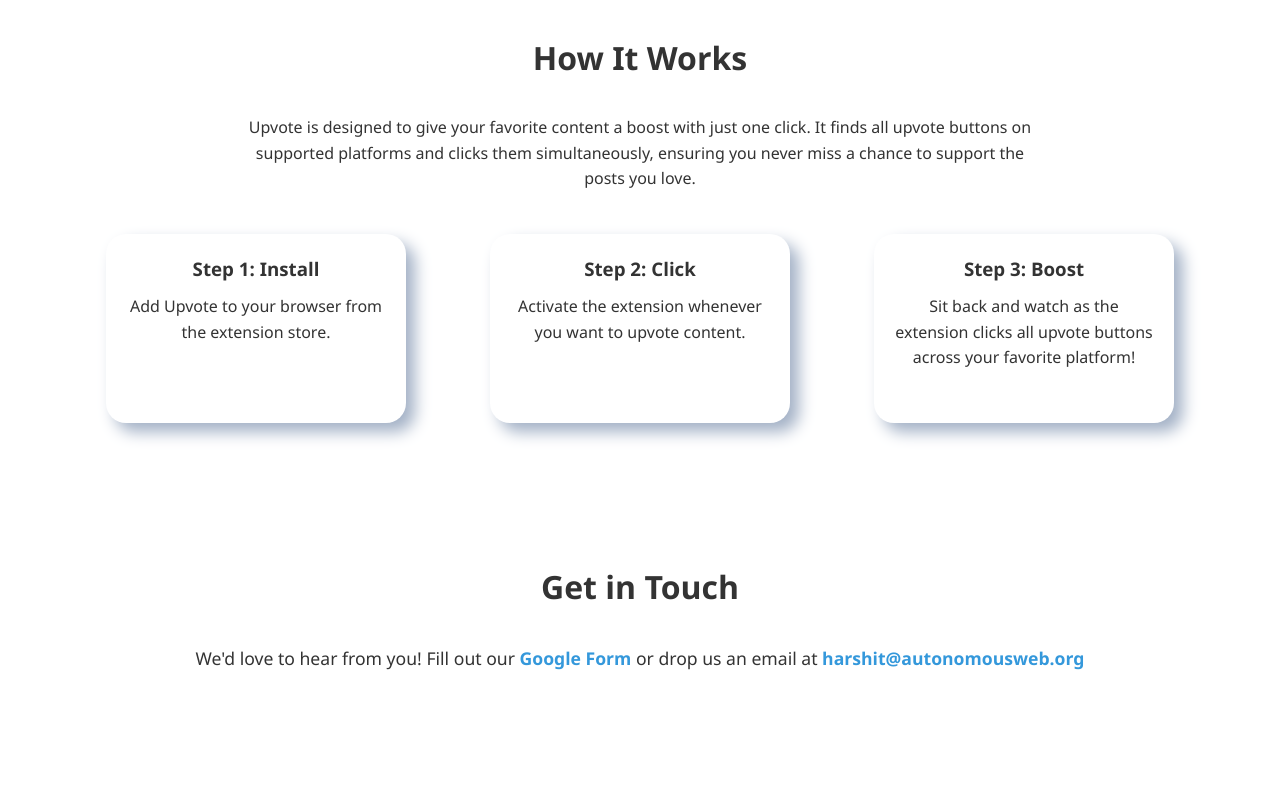
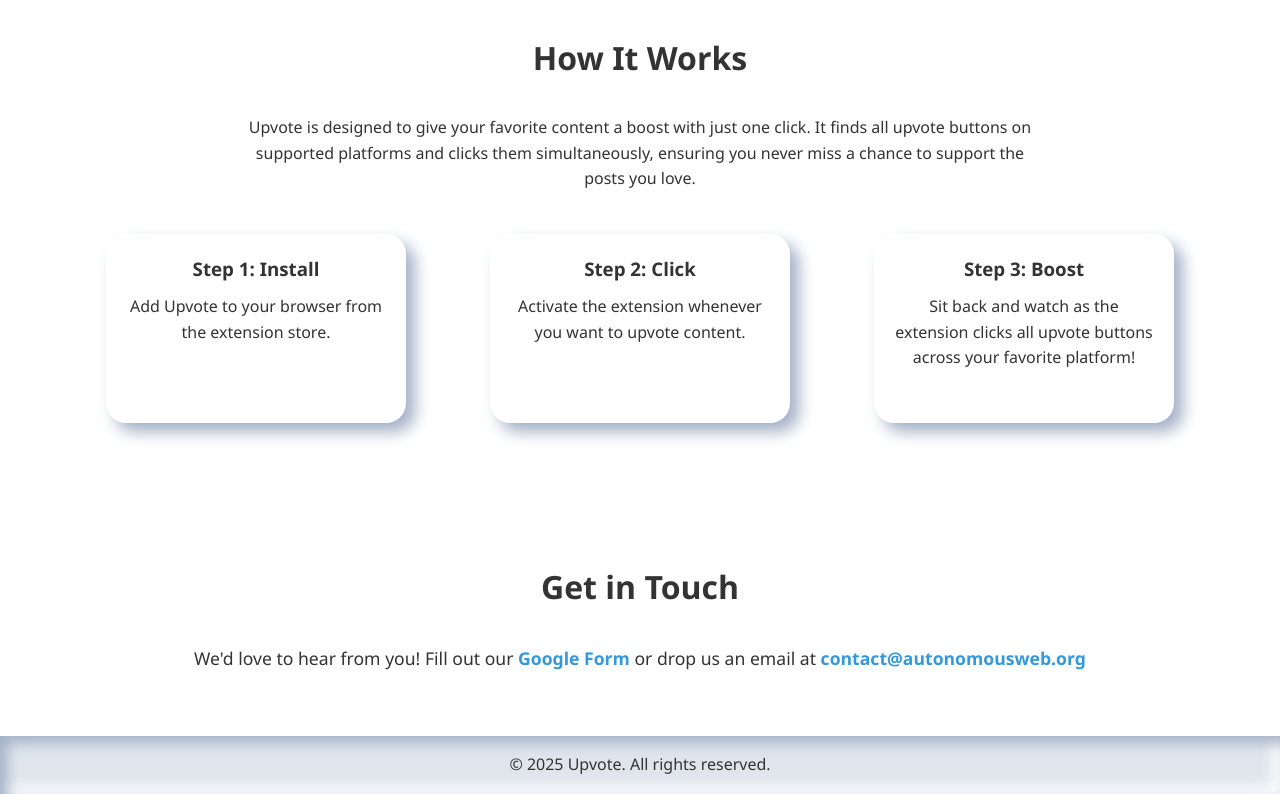
Before and after one commit to 0-harshit-0/upvote, a plain HTML site: page index.html in a window 1280 px wide. Shown: the part 832-1626 px from the top of the page. Before the commit the page ends 1568 px from the top, so only its background shows below. Drawn offline with Linux system fonts and the light colour scheme.

Commit message:
Update index.html

```diff
--- a/index.html
+++ b/index.html
@@ -103,17 +103,17 @@
                 We'd love to hear from you! Fill out our
                 <a href="https://forms.gle/YcwRLrequt6iyeiQ8" target="_blank">Google Form</a>
                 or drop us an email at
-                <a href="mailto:contact@autonomousweb.org">harshit@autonomousweb.org</a>
+                <a href="mailto:contact@autonomousweb.org">contact@autonomousweb.org</a>
             </p>
         </div>
     </section>
 
     <!-- Footer -->
-    <!-- <footer>
+    <footer>
         <div class="container">
             <p>&copy; 2025 Upvote. All rights reserved.</p>
         </div>
-    </footer> -->
+    </footer>
 
     <script src="script.js"></script>
 </body>
```
